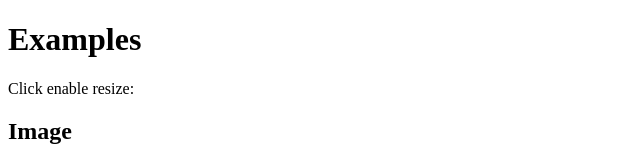
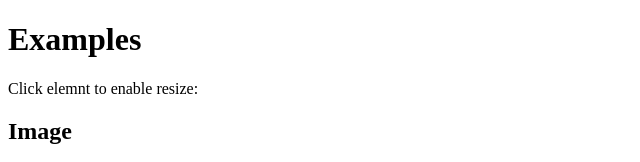
Before and after one commit to nievaignacio/set-resizable, a website built with webpack: page examples/index.html in a window 1280 px wide. Shown: the top 162 px of the page, 0-640 px from the left. Built offline with nearby package versions, Linux system fonts and the light colour scheme.

Commit message:
update README

```diff
--- a/examples/index.html
+++ b/examples/index.html
@@ -11,7 +11,7 @@
 <body>
     <h1>Examples</h1>
 
-    <p>Click enable resize:</p>
+    <p>Click elemnt to enable resize:</p>
 
     <h2>Image</h2>
 
```
Also changed, not shown: README.md.
